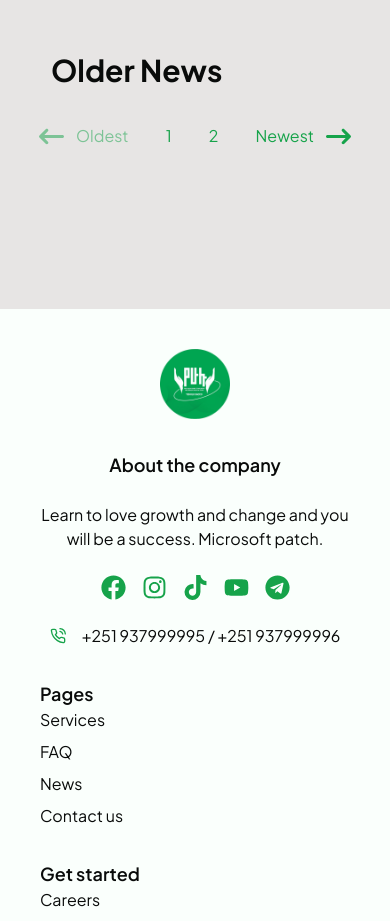
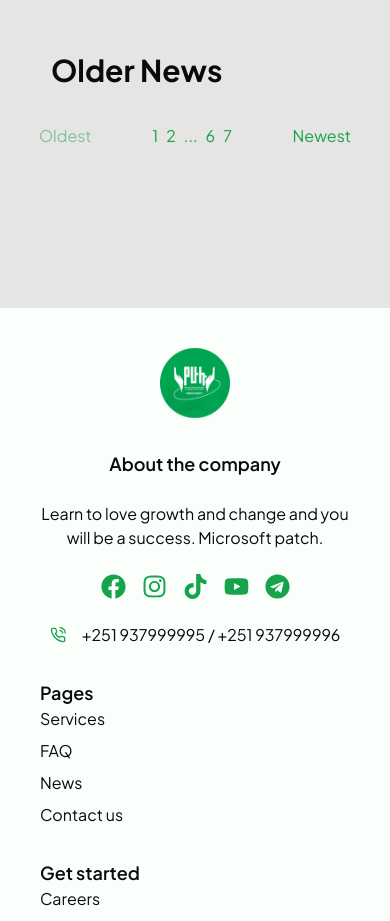
Before and after one commit to Upsurge-Tech/Project-Yehulusaccos-Frontend, a Next.js app: page /news in a window 390 px wide. Shown: the part 1740-2661 px from the top of the page. Built offline with nearby package versions, Linux system fonts and the light colour scheme.

Commit message:
edit the pagination

```diff
--- a/components/news/PaginationControls.tsx
+++ b/components/news/PaginationControls.tsx
@@ -1,20 +1,23 @@
 import { FaArrowLeftLong } from "react-icons/fa6";
 import { FaArrowRightLong } from "react-icons/fa6";
 
-const Pagination = ({ numPages, currentPage, onPageChange }: { numPages: number; currentPage: number; onPageChange: (page: number) => void }) => {
+const Pagination = ({ numPages, currentPage, onPageChange}: {numPages:number, currentPage:number, onPageChange: (page:number) => void}) => {
   const pages = Array.from({ length: numPages }, (_, i) => i + 1);
+  const leftPages = pages.slice(0, 2);
+  const rightPages = pages.slice(numPages - 2, numPages);
 
   return (
     <div className="w-full flex justify-between items-center text-primary">
       <button
         onClick={() => onPageChange(currentPage - 1)}
         disabled={currentPage === 1}
-        className={` ${currentPage === 1 ? "opacity-50": ""} flex justify-between items-center gap-x-3`}
+        className={` ${currentPage === 1 ? "opacity-50" : ""} flex justify-between items-center gap-x-3`}
       >
-        <FaArrowLeftLong size={25}/>
+        <FaArrowLeftLong size={25} className="hidden md:inline-block" />
         Oldest
       </button>
-      {pages.map(page => (
+      <div className="flex gap-2">
+        {leftPages.map(page => (
           <button
             key={page}
             onClick={() => onPageChange(page)}
@@ -23,15 +26,27 @@ const Pagination = ({ numPages, currentPage, onPageChange }: { numPages: number;
             {page}
           </button>
         ))}
+        {numPages > 4 && <span>...</span>}
+        {rightPages.map(page => (
+          <button
+            key={page}
+            onClick={() => onPageChange(page)}
+            className={page === currentPage ? 'active' : ''}
+          >
+            {page}
+          </button>
+        ))}
+      </div>
       <button
         onClick={() => onPageChange(currentPage + 1)}
         disabled={currentPage === numPages}
-        className={` ${currentPage === numPages ? "opacity-50": ""} flex justify-between items-center gap-x-3`}
+        className={` ${currentPage === numPages ? "opacity-50" : ""} flex justify-between items-center gap-x-3`}
       >
         Newest
-        <FaArrowRightLong size={25} />
+        <FaArrowRightLong size={25} className="hidden md:inline" />
       </button>
     </div>
   );
 };
+
 export default Pagination;
--- a/data/articles.ts
+++ b/data/articles.ts
@@ -44,7 +44,7 @@ const article: Article = {
     },
   ],
 };
-export const articles: Article[] = Array.from({ length: 10 }).map((_, i) => ({
+export const articles: Article[] = Array.from({ length: 40 }).map((_, i) => ({
   ...article,
   id: i + 1,
   title: `${i + 1} ${article.title}`,
```
Lines whose indentation alone changed are shown as unchanged.
